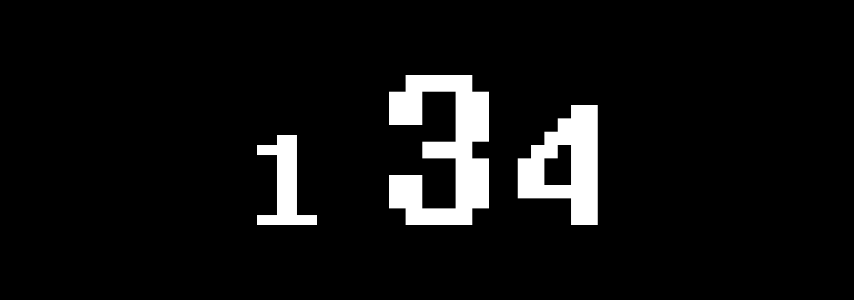
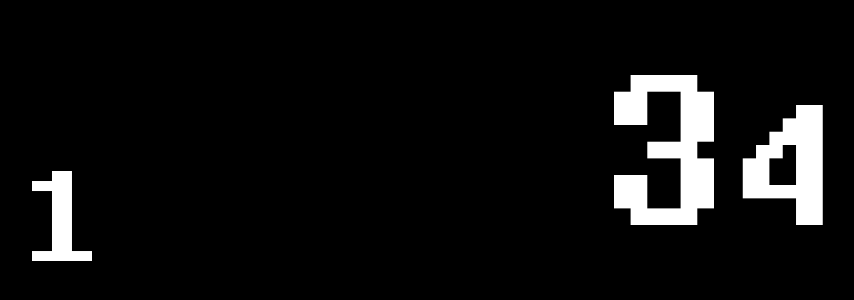
Before and after one commit to CRTweak/crtweak.github.io, a plain HTML site: page section3/index.html in a window 1280 px wide. Shown: the whole page, without its empty margins (206-1060 px from the left). Drawn offline with Linux system fonts and the light colour scheme.

Commit message:
Update index.html

```diff
--- a/section3/index.html
+++ b/section3/index.html
@@ -85,7 +85,7 @@ body {
  "color:white;
  font-size: 48px;
  font-family:'greater-determination-sans'">
- <a href="https://crtweak.github.io/section2/message.wav" style="color:white;text-decoration:none;font-size: 120px;letter-spacing: 50px">1</a>
+ <a href="https://crtweak.github.io/section2/message.wav" style="color:white;text-decoration:none;font-size: 120px;letter-spacing: 500px;vertical-align: middle;">1</a>
 <a href="https://crtweak.github.io/section2/message.wav" style="color:white;text-decoration:none;font-size: 200px;">3</a>
 <a href="https://crtweak.github.io/section2/message.wav" style="color:white;text-decoration:none;font-size: 160px;">4</a>
 
```
